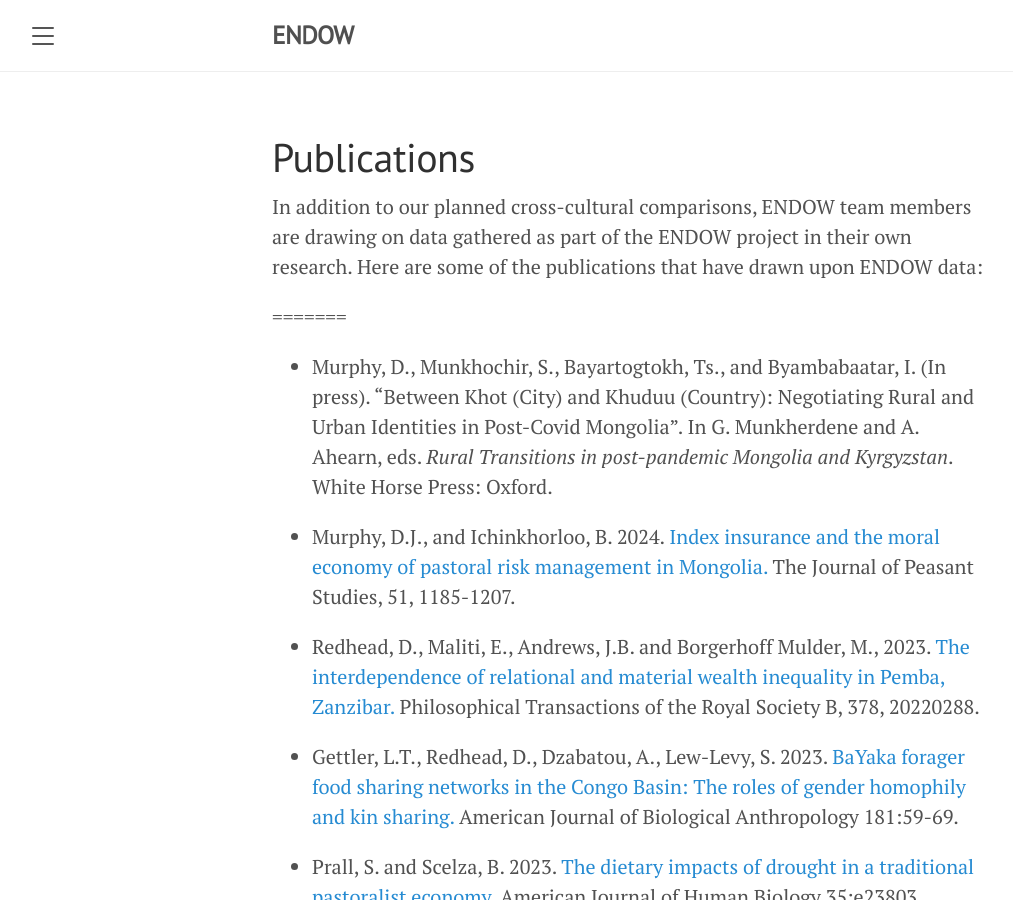
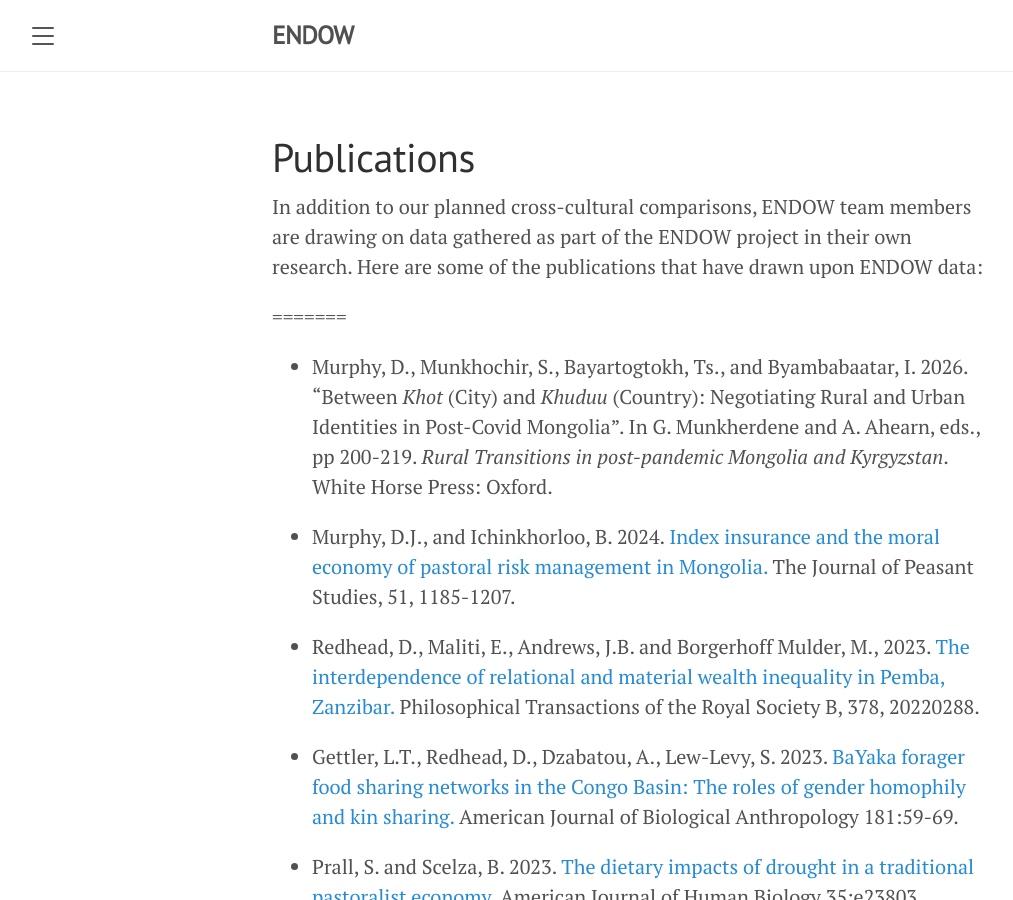
Before and after one commit to endowproject/endowproject.github.io, a Jekyll site: the page built from publications.md, in a window 1280 px wide and 900 px high. Shown: the whole window, without its empty margins (8-1021 px from the left). Built offline with Jekyll 4.4.1, drawn with Linux system fonts in a browser that asks for light colours.

Commit message:
Update publications.md
Updating bibliographic details for Murphy et al. 2026 chapter, now in print

```diff
--- a/publications.md
+++ b/publications.md
@@ -6,7 +6,7 @@ title: Publications
 In addition to our planned cross-cultural comparisons, ENDOW team members are drawing on data gathered as part of the ENDOW project in their own research. Here are some of the publications that have drawn upon ENDOW data:
 
 =======
-- Murphy, D., Munkhochir, S., Bayartogtokh,  Ts., and Byambabaatar, I. (In press). “Between Khot (City) and Khuduu (Country): Negotiating Rural and Urban Identities in Post-Covid Mongolia”. In G. Munkherdene and A. Ahearn, eds. _Rural Transitions in post-pandemic Mongolia and Kyrgyzstan_. White Horse Press: Oxford.
+- Murphy, D., Munkhochir, S., Bayartogtokh,  Ts., and Byambabaatar, I. 2026. “Between _Khot_ (City) and _Khuduu_ (Country): Negotiating Rural and Urban Identities in Post-Covid Mongolia”. In G. Munkherdene and A. Ahearn, eds., pp 200-219. _Rural Transitions in post-pandemic Mongolia and Kyrgyzstan_. White Horse Press: Oxford.
 
 - Murphy, D.J., and Ichinkhorloo, B. 2024. [Index insurance and the moral economy of pastoral risk management in Mongolia.](https://www.tandfonline.com/doi/full/10.1080/03066150.2023.2284972) The Journal of Peasant Studies, 51, 1185-1207.
 
```
